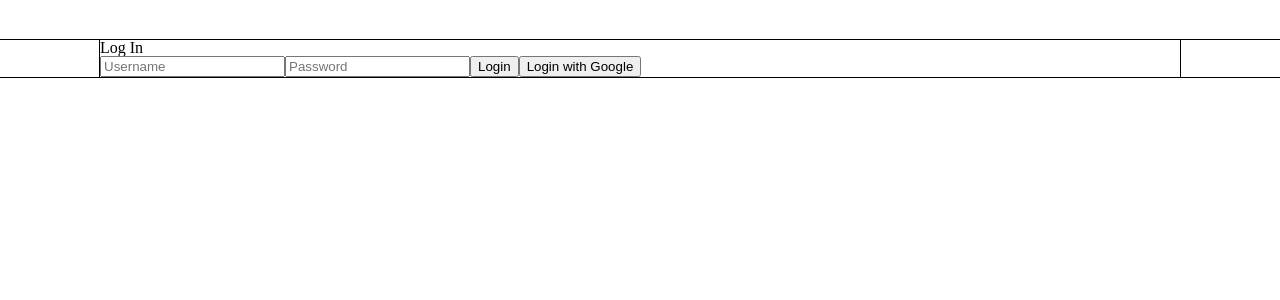
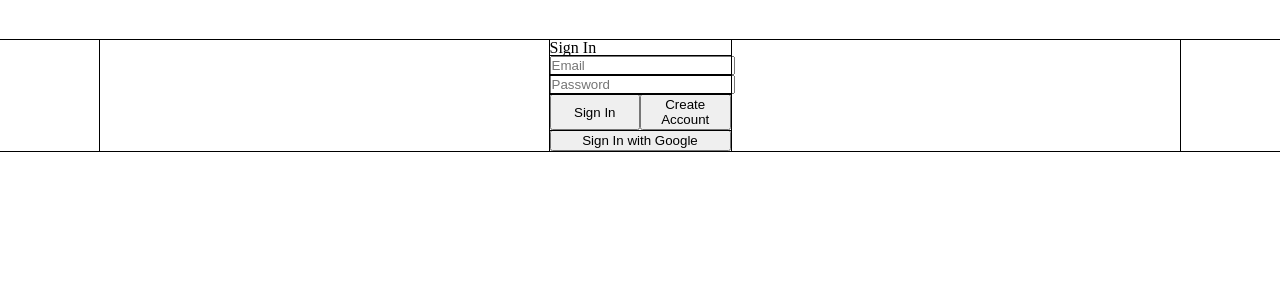
Before and after one commit to Tealiosv2/QuestGen, a React (Vite) app in the folder frontend/QuestGenFE/: page / in a window 1280 px wide. Shown: the top 300 px of the page. Built offline with nearby package versions, Linux system fonts and the light colour scheme; no server answers.

Commit message:
Sign in page styling

```diff
--- a/frontend/QuestGenFE/src/components/AppComponents/LoginView/LoginView.tsx
+++ b/frontend/QuestGenFE/src/components/AppComponents/LoginView/LoginView.tsx
@@ -5,26 +5,34 @@ import {
   doSignInWithGoogle,
 } from "../../../firebase/auth";
 
-enum PageMode {
-  LOGIN,
-  SIGNUP,
-}
-
 function LoginView() {
-  const [userInput, setUserInput] = useState<string>("");
+  const [emailInput, setUserInput] = useState<string>("");
   const [passwordInput, setPasswordInput] = useState<string>("");
 
   const [helperPrompt, setHelperPrompt] = useState<string>("");
 
-  const [pageMode, setPageMode] = useState<PageMode>(PageMode["LOGIN"]);
+  /** Custom params for valid passwords */
+  const passwordIsValid = (password: string) => {
+    if (password && password.length > 8) {
+      return true;
+    }
+    return false;
+  };
+
+  /** Custom params for valid usernames */
+  const emailIsValid = (username: string) => {
+    if (username) {
+      return true;
+    }
+    return false;
+  };
 
   const handleSignInWithGoogle = async () => {
     await doSignInWithGoogle();
   };
 
   const handleSignInWithEmail = () => {
-    if (pageMode === 0) {
-      doSignInWithEmailAndPassword(userInput, passwordInput)
+    doSignInWithEmailAndPassword(emailInput, passwordInput)
       .then((result) => {
         if (result && !result.success) {
           setHelperPrompt(result.message);
@@ -33,35 +41,66 @@ function LoginView() {
       .catch((err) => {
         console.log(err);
       });
+  };
+
+  const handleCreateAccountWithEmail = () => {
+    if (passwordIsValid(passwordInput) && emailIsValid(emailInput)) {
+      doCreateUserWithEmailAndPassword(emailInput, passwordInput)
+        .then((result) => {
+          if (result && !result.success) {
+            setHelperPrompt(result.message);
           }
-
-    // doCreateUserWithEmailAndPassword(userInput, passwordInput)
-    // .then((result) => {
-    //   if (result && !result.success) {
-    //     setHelperPrompt(result.message);
-    //   }
-    // })
-    // .catch((err) => {
-    //   console.log(err);
-    // });
+        })
+        .catch((err) => {
+          console.log(err);
+        });
+    } else {
+      setHelperPrompt("Email or password is not valid");
+    }
   };
 
   return (
+    <div
+      style={{
+        display: "flex",
+        justifyContent: "center",
+      }}
+    >
       <div>
-      {pageMode === 0 ? <h1>Log In</h1> : <h1>Sign Up</h1>}
+        <h1>Sign In</h1>
+        <div>
           <input
-        placeholder="Username"
-        value={userInput}
+            placeholder="Email"
+            value={emailInput}
             onChange={(e) => setUserInput(e.target.value)}
+            style={{ width: "100%", padding: 0 }}
           ></input>
+        </div>
+        <div>
           <input
             placeholder="Password"
             value={passwordInput}
             onChange={(e) => setPasswordInput(e.target.value)}
+            style={{ width: "100%", padding: 0 }}
           ></input>
-      <button onClick={handleSignInWithEmail}>Login</button>
-      <button onClick={handleSignInWithGoogle}>Login with Google</button>
+        </div>
+
+        <div style={{ display: "flex" }}>
+          <button onClick={handleSignInWithEmail} style={{ width: "50%" }}>
+            Sign In
+          </button>
+          <button
+            onClick={handleCreateAccountWithEmail}
+            style={{ width: "50%" }}
+          >
+            Create Account
+          </button>
+        </div>
+        <button onClick={handleSignInWithGoogle} style={{ width: "100%" }}>
+          Sign In with Google
+        </button>
         {helperPrompt ? <p>{helperPrompt}</p> : <></>}
+      </div>
     </div>
   );
 }
--- a/frontend/QuestGenFE/src/firebase/auth.ts
+++ b/frontend/QuestGenFE/src/firebase/auth.ts
@@ -13,7 +13,18 @@ export const doCreateUserWithEmailAndPassword = async (
   email: string,
   password: string
 ) => {
-  return createUserWithEmailAndPassword(auth, email, password);
+  return createUserWithEmailAndPassword(auth, email, password)
+    .then((userCredential) => {
+      return { success: true, user: userCredential, message: "User logged in" };
+    })
+    .catch((err) => {
+      console.log(err);
+      return {
+        success: false,
+        user: null,
+        message: err.code,
+      };
+    });
 };
 
 export const doSignInWithEmailAndPassword = (
@@ -29,7 +40,7 @@ export const doSignInWithEmailAndPassword = (
         return {
           success: false,
           user: null,
-          message: "Invalid email/password",
+          message: err.code,
         };
       }
     });
```
Lines whose indentation alone changed are shown as unchanged.
